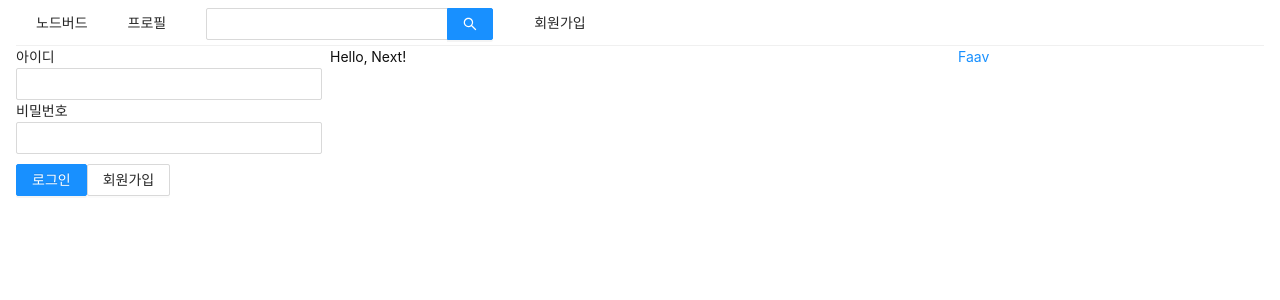
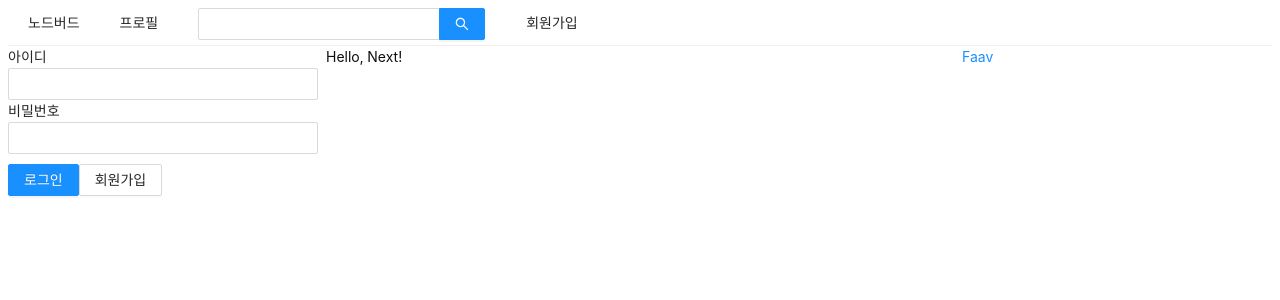
Before and after one commit to luckychdl/side-project-2, a Next.js app: page / in a window 1280 px wide. Shown: the top 300 px of the page. Built offline with nearby package versions, Linux system fonts and the light colour scheme.

Commit message:
global style

```diff
--- a/styles/global.js
+++ b/styles/global.js
@@ -4,7 +4,7 @@ const GlobalStyle = createGlobalStyle`
     box-sizing: border-box;
   }
   body {
-    padding: 0 16px;
+    padding: 0 8px;
     margin: 0;
     color: #0f0f0f;
   }
```
